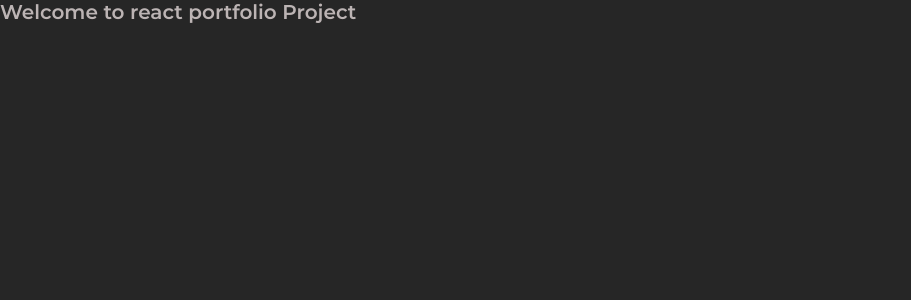
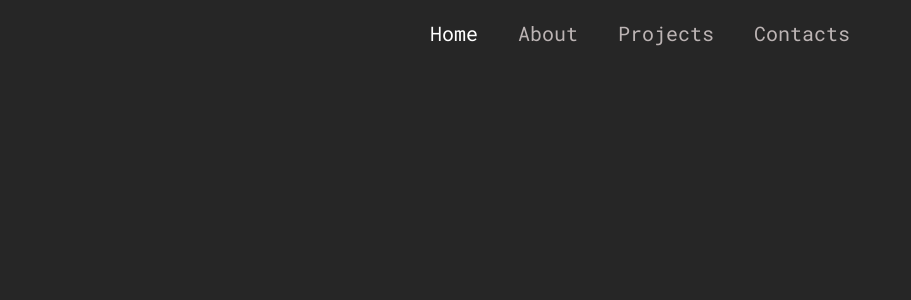
Before and after one commit to AmidaWolf/react-portfolio, a React (Create React App) app: page / in a window 1280 px wide. Shown: the top 300 px of the page, without its empty margins (0-911 px from the left). Built offline with nearby package versions, Linux system fonts and the light colour scheme.

Commit message:
feat(pages, menu): add pages, menu & styles, func-s
+del unused dep-s

```diff
--- a/public/index.html
+++ b/public/index.html
@@ -6,8 +6,8 @@
     <meta name="viewport" content="width=device-width, initial-scale=1" />
     <meta name="theme-color" content="#000000" />
     <meta
-      name="description"
-      content="Web site created using create-react-app"
+      name="AmidaWolf portfolio"
+      content="AmidaWolf portfolio with react"
     />
     <link rel="apple-touch-icon" href="%PUBLIC_URL%/logo192.png" />
     <!--
@@ -24,7 +24,7 @@
       work correctly both with client-side routing and a non-root public URL.
       Learn how to configure a non-root public URL by running `npm run build`.
     -->
-    <title>React App</title>
+    <title>AmidaWolf portfolio</title>
   </head>
   <body>
     <noscript>You need to enable JavaScript to run this app.</noscript>
--- a/src/App.js
+++ b/src/App.js
@@ -1,9 +1,31 @@
 import React from 'react';
+import {BrowserRouter, Switch, Route} from "react-router-dom";
+
+import {MainMenu} from './сomponents/MainMenu/MainMenu';
+import {HomePage} from "./pages/Home/Home";
+import {ProjectsPage} from "./pages/Projects/Projects";
+import {AboutPage} from "./pages/About/About";
+import {ContactsPage} from "./pages/Contacts/Contacts";
+
 
 export default function App() {
   return (
-    <>
-      <h1>Welcome to react portfolio Project</h1>
-    </>
+      <BrowserRouter>
+        <MainMenu />
+        <Switch>
+            <Route exact path="/" >
+                <HomePage />
+            </Route>
+            <Route path="/about">
+                <AboutPage />
+            </Route>
+            <Route path="/projects">
+                <ProjectsPage />
+            </Route>
+            <Route path="/contacts">
+                <ContactsPage />
+            </Route>
+        </Switch>
+      </BrowserRouter>
   );
 }
--- /dev/null
+++ b/src/helper-functions/useOutsideClickForHide.jsx
@@ -0,0 +1,16 @@
+import React, { useEffect } from "react";
+
+export const useOutsideClickFunction = (ref, func) => {
+    useEffect(() => {
+        function handleClickOutside(event) {
+            if (ref.current && !ref.current.contains(event.target)) {
+                func();
+            }
+        }
+
+        document.addEventListener("mousedown", handleClickOutside);
+        return () => {
+            document.removeEventListener("mousedown", handleClickOutside);
+        };
+    }, [ref]);
+}
--- /dev/null
+++ b/src/pages/About/About.jsx
@@ -0,0 +1,7 @@
+import React from 'react';
+
+export const AboutPage = () => {
+    return (
+        <h1>About</h1>
+    );
+}
--- /dev/null
+++ b/src/pages/Contacts/Contacts.jsx
@@ -0,0 +1,7 @@
+import React from 'react';
+
+export const ContactsPage = () => {
+    return (
+        <h1>Contacts</h1>
+    );
+}
--- /dev/null
+++ b/src/pages/Home/Home.jsx
@@ -0,0 +1,7 @@
+import React from 'react';
+
+export const HomePage = () => {
+    return (
+        <h1>Home</h1>
+    );
+}
--- /dev/null
+++ b/src/pages/Projects/Projects.jsx
@@ -0,0 +1,7 @@
+import React from 'react';
+
+export const ProjectsPage = () => {
+    return (
+        <h1>Projects</h1>
+    );
+}
--- a/src/styles/GlobalStyle.js
+++ b/src/styles/GlobalStyle.js
@@ -1,4 +1,4 @@
-import { createGlobalStyle } from 'styled-components';
+import {createGlobalStyle} from 'styled-components';
 
 const GlobalStyles = createGlobalStyle`
 *{
@@ -16,7 +16,7 @@ const GlobalStyles = createGlobalStyle`
   }
   html{
     font-size: 10px;
-    font-family: 'Roboto Mono';
+    font-family: 'Roboto Mono',serif;
     background-color: var(--dark-bg);
   }
   ul,li{
@@ -38,6 +38,18 @@ const GlobalStyles = createGlobalStyle`
     width: 90%;
     margin: 0 auto;
   }
+  .visually-hidden {
+   position: absolute;
+   white-space: nowrap;
+   width: 1px;
+   height: 1px;
+   overflow: hidden;
+   border: 0;
+   padding: 0;
+   clip: rect(0 0 0 0);
+   clip-path: inset(50%);
+   margin: -1px;
+  }
 /* Smooth Scroll  */
   [data-scrollbar] {
     height: 100vh;
@@ -46,7 +58,7 @@ const GlobalStyles = createGlobalStyle`
     .scroll-content {
       background-color: var(--dark-bg);
     }
-    .scrollbar-track.scrollbar-track-y {
+    .scrollbar-track .scrollbar-track-y {
       background: var(--deep-dark);
       .scrollbar-thumb-y {
         background: var(--gray-1);
--- /dev/null
+++ b/src/сomponents/MainMenu/MainMenu.jsx
@@ -0,0 +1,146 @@
+import React, {useRef, useState} from 'react';
+import {NavLink} from "react-router-dom";
+import {MdMenu, MdClose} from "react-icons/md";
+import styled from 'styled-components';
+import {useOutsideClickFunction} from "../../helper-functions/useOutsideClickForHide";
+
+
+const MainMenuStyles = styled.nav`
+  display: flex;
+  position: fixed;
+  z-index: 1;
+  top: 0;
+  left: 0;
+  width: 100%;
+  padding: 1rem 0;
+  background: var(--dark-bg);
+
+  ul {
+    display: flex;
+    justify-content: center;
+    max-width: 1200px;
+    margin: 0 auto;
+    width: 100%;
+    text-align: center;
+
+    li {
+      border-radius: 8px;
+      transition: 0.3s ease background-color;
+      &:hover {
+        background-color: var(--deep-dark);
+      }
+    }
+
+    a {
+      display: inline-block;
+      font-family: 'RobotoMono Regular',serif;
+      padding: 1rem 2rem;
+      font-size: 2rem;
+      color: var(--gray-1);
+      outline: none;
+      width: 100%;
+    }
+
+    .active {
+      color: var(--white);
+    }
+  }
+
+  .mobileMenuIcon {
+    position: absolute;
+    right: 2rem;
+    top: 2rem;
+    width: 4rem;
+    cursor: pointer;
+    display: none;
+    outline: none;
+    * {
+      pointer-events: none;
+    }
+  }
+
+  .navItems .closeMenuIcon {
+    display: none;
+  }
+
+  @media only screen and (max-width: 768px) {
+    padding: 0;
+    width: 100%;
+
+    .hide-item {
+      transform: translateY(-100%);
+    }
+
+    .mobileMenuIcon {
+      display: block;
+    }
+
+    .navItems {
+      flex-direction: column;
+      transition: 0.3s ease transform;
+      background-color: var(--deep-dark);
+      padding: 2rem;
+      width: 100%;
+      border-radius: 12px;
+      position: absolute;
+
+      .closeMenuIcon {
+        display: block;
+        width: 4rem;
+        margin: 0 0 0 auto;
+        cursor: pointer;
+
+        * {
+          pointer-events: none;
+        }
+      }
+
+      li {
+        display: block;
+        margin-bottom: 1rem;
+      }
+    }
+  }
+`
+
+export const MainMenu = () => {
+    const [showNav, setShowNav] = useState(false);
+    const menuRef = useRef();
+    useOutsideClickFunction(menuRef, ()=>{setShowNav(!showNav)});
+
+    return (
+        <MainMenuStyles>
+            <div
+                className={'mobileMenuIcon'}
+                onClick={()=>{setShowNav(!showNav)}}
+                role={'button'}
+                onKeyDown={()=>{setShowNav(!showNav)}}
+                tabIndex={"0"}
+            >
+                <MdMenu />
+            </div>
+            <ul
+                className={showNav ? 'navItems hide-item': 'navItems'}
+                onClick={()=>{setShowNav(!showNav)}}
+                role={'button'}
+                onKeyDown={()=>{setShowNav(!showNav)}}
+                tabIndex={"0"}
+                ref={menuRef}
+            >
+                <div
+                    className="closeMenuIcon"
+                    onClick={()=>{setShowNav(!showNav)}}
+                    role={'button'}
+                    onKeyDown={()=>{setShowNav(!showNav)}}
+                    tabIndex={"0"}
+                >
+                    <MdClose />
+                </div>
+                <li><NavLink exact to="/">Home</NavLink></li>
+                <li><NavLink to="/about">About</NavLink></li>
+                <li><NavLink to="/projects">Projects</NavLink></li>
+                <li><NavLink to="/contacts">Contacts</NavLink></li>
+            </ul>
+        </MainMenuStyles>
+    );
+}
```
Also changed, not shown: package.json (+1 -8 lines), 2 other files (tests, documents, lock files or other folders).
